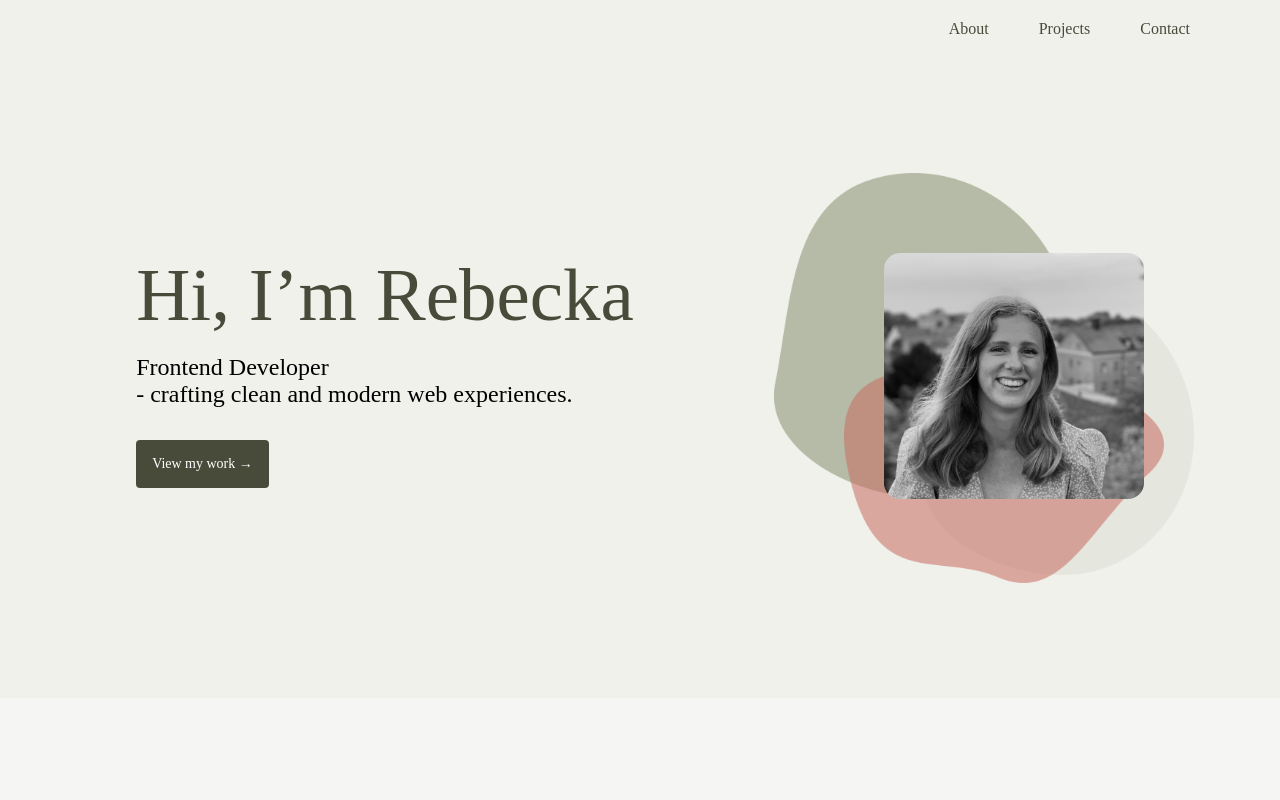
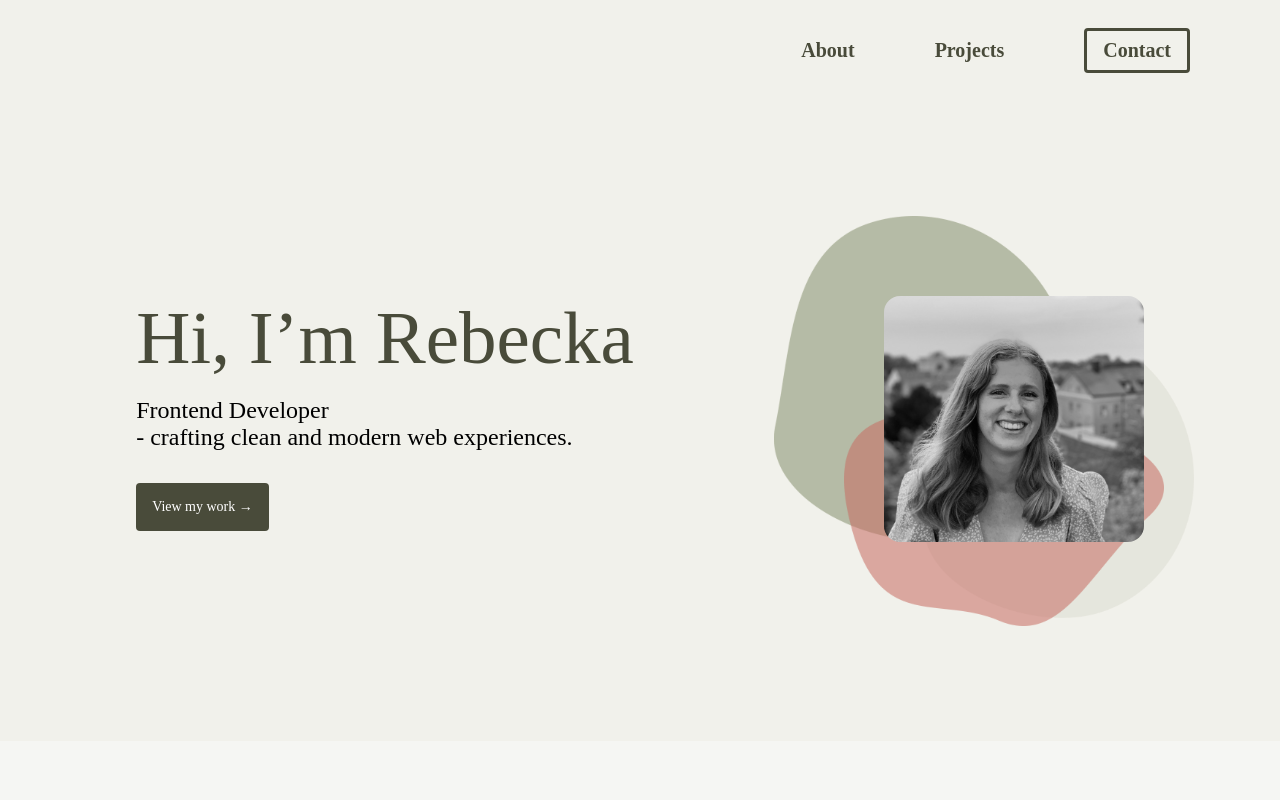
Before and after one commit to Rebecka94/Portfolio, a React (Vite) app: page / in a window 1280 px wide. Shown: the top 800 px of the page. Built offline with nearby package versions, Linux system fonts and the light colour scheme.

Commit message:
Update Navbar styles and structure: adjust link alignment, spacing, and button integration

```diff
--- a/src/components/layout/Navbar/Navbar.module.css
+++ b/src/components/layout/Navbar/Navbar.module.css
@@ -5,7 +5,8 @@
 .links {
   display: flex;
   justify-content: flex-end;
-  gap: 50px;
+  align-items: center;
+  gap: 5rem;
   list-style: none;
   margin: 0;
   padding: 0;
@@ -14,6 +15,6 @@
 .links a {
   text-decoration: none;
   color: var(--color-text-green);
-  font-size: 16px;
-  position: relative;
+  font-size: 20px;
+  font-weight: 550;
 }
--- a/src/components/layout/Navbar/Navbar.tsx
+++ b/src/components/layout/Navbar/Navbar.tsx
@@ -1,16 +1,23 @@
 import { Link } from "react-router-dom";
+import Button from "../../ui/Button/Button";
 import styles from "./Navbar.module.css";
 
 export default function Navbar() {
   return (
     <nav className={styles.navbar}>
-  <div className="container">
-    <ul className={styles.links}>
-      <li><Link to="/about">About</Link></li>
-      <li><Link to="/projects">Projects</Link></li>
-      <li><Link to="/contact">Contact</Link></li>
-    </ul>
-  </div>
-</nav>
+      <div className="container">
+        <ul className={styles.links}>
+          <li>
+            <Link to="/about">About</Link>
+          </li>
+          <li>
+            <Link to="/projects">Projects</Link>
+          </li>
+          <Button variant="outlined" size="sm" style={{ fontSize: "20px" }}>
+            Contact
+          </Button>
+        </ul>
+      </div>
+    </nav>
   );
 }
```
